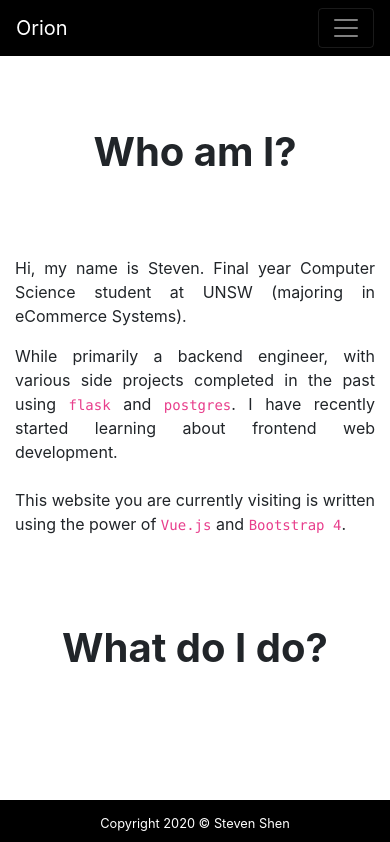
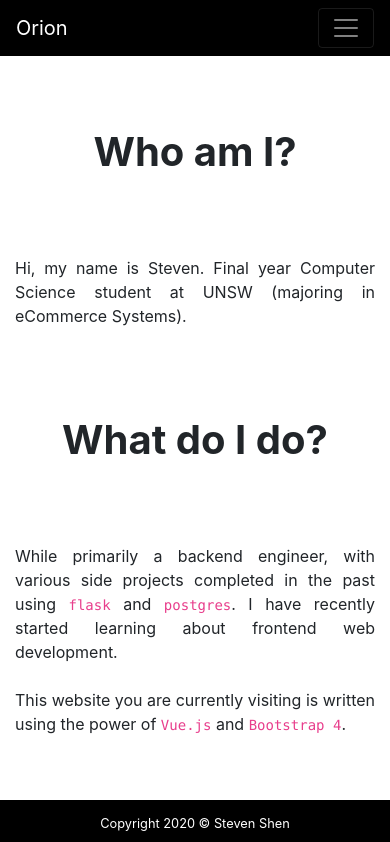
Before and after one commit to StevenShen1999/projectOrion, a Vue app in the folder frontend/: page / in a window 390 px wide. Shown: the top 842 px of the page. Built offline with nearby package versions, Linux system fonts and the light colour scheme; what vue-resource would draw is missing.

Commit message:
Fixed mobile responsiveness

```diff
--- a/frontend/index.html
+++ b/frontend/index.html
@@ -4,7 +4,7 @@
     <meta charset="utf-8">
     <title>Steven Shen Personal Site</title>
     <link rel="stylesheet" href="https://cdnjs.cloudflare.com/ajax/libs/font-awesome/4.7.0/css/font-awesome.min.css">
-    <meta name="viewport" content="width=device-width, initial-scale=1">
+    <meta name="viewport" content="width=device-width, initial-scale=1, shrink-to-fit=no">
   </head>
   <body>
     <div id="app"></div>
--- a/frontend/src/components/aboutme.vue
+++ b/frontend/src/components/aboutme.vue
@@ -12,13 +12,13 @@
                 </div>
             </div>
             <div class="row">
-               <div class="col-md-6 order-sm-last order-md-first d-flex justify-content-center align-items-center">
+               <div class="col-md-6 order-12 order-md-1 d-flex justify-content-center align-items-center">
                     <p>
                     While primarily a backend engineer, with various side projects completed in the past using <code>flask</code> and <code>postgres</code>. I have recently started learning about frontend web development.<br/><br/>
                     This website you are currently visiting is written using the power of <code>Vue.js</code> and <code>Bootstrap 4</code>.
                     </p>
                 </div>
-                <div class="col-md-6 order-sm-first order-md-last d-flex justify-content-center align-items-center" style="height: 200px;">
+                <div class="col-md-6 order-1 order-md-12 d-flex justify-content-center align-items-center" style="height: 200px;">
                     <h1 class="h1-responsive text-center"><b>What do I do?</b></h1>
                 </div>
             </div>
```
